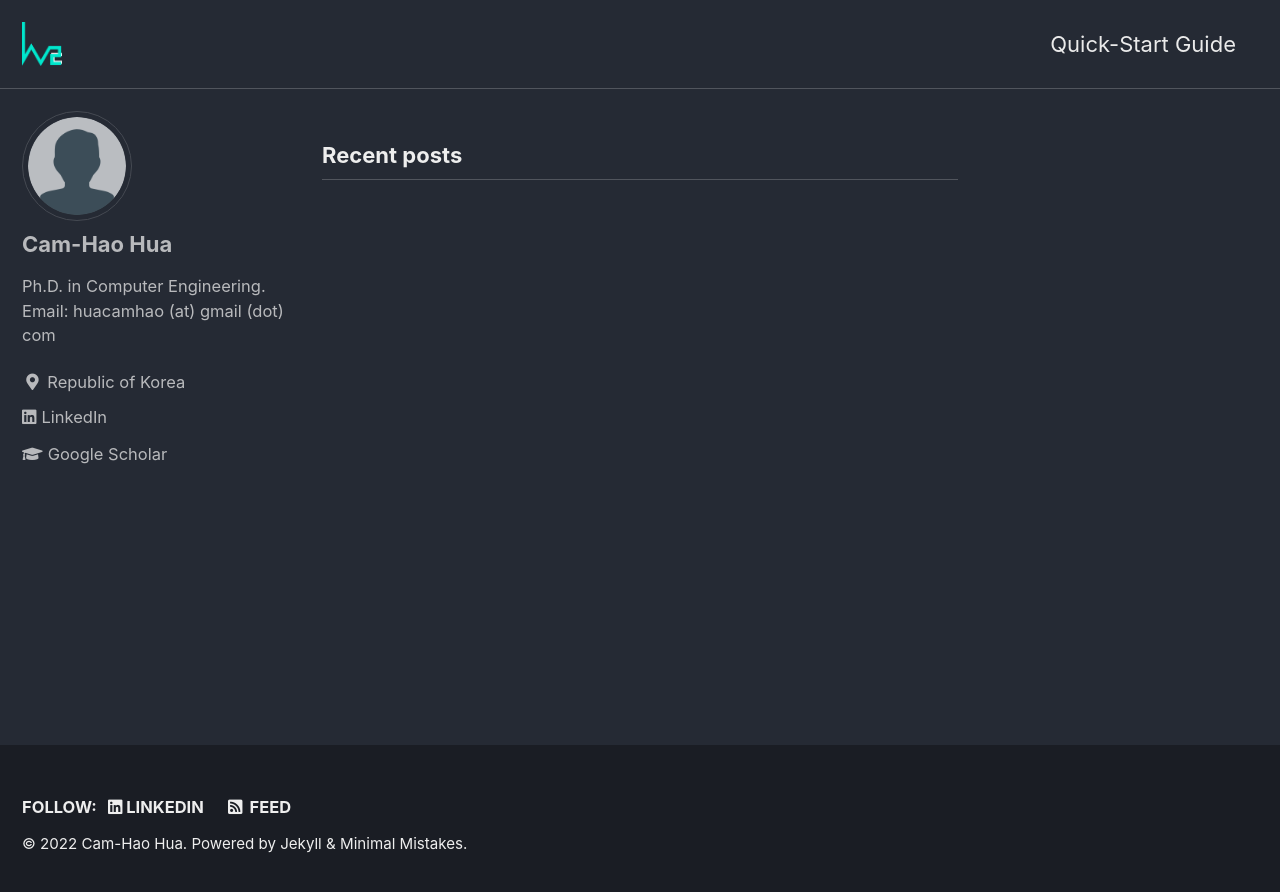
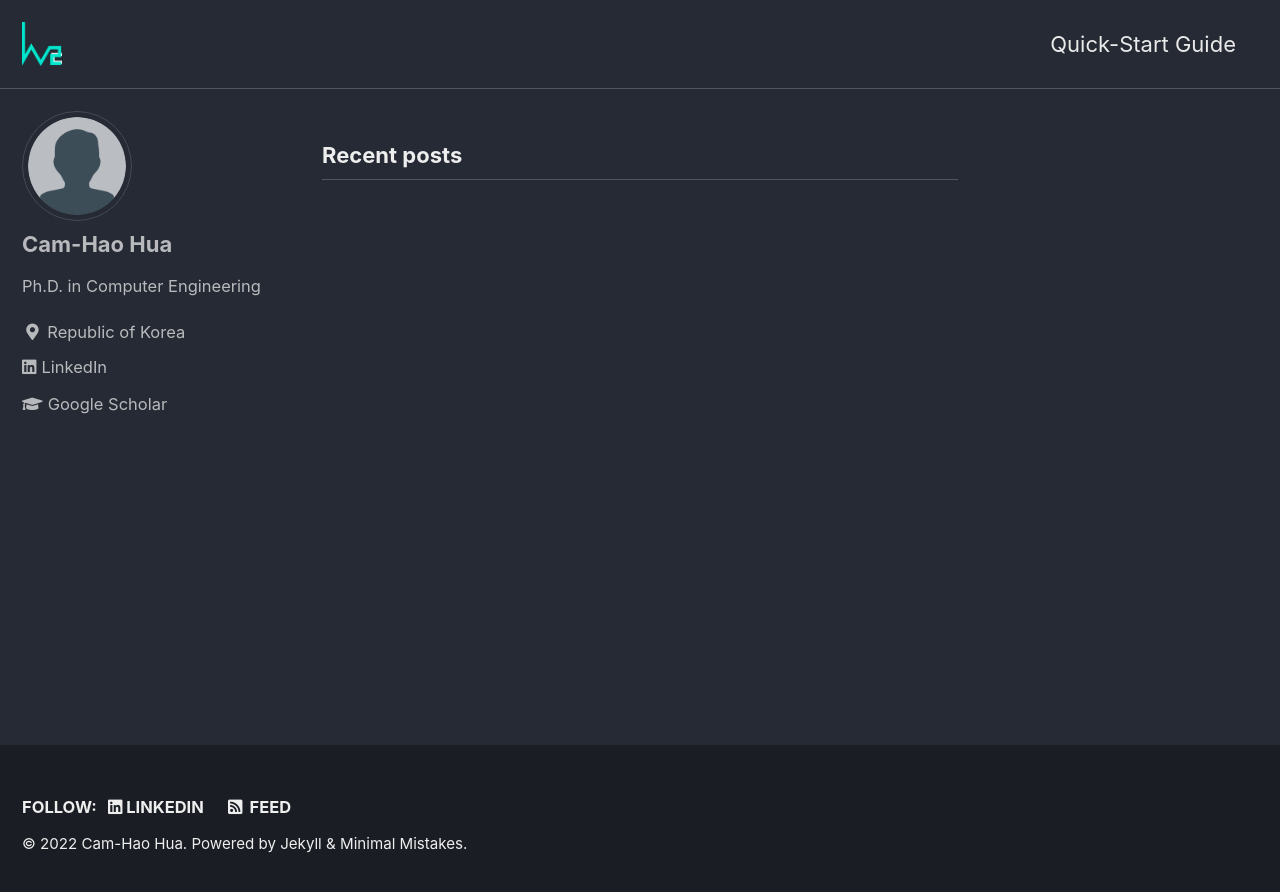
Before and after one commit to camhao168/camhao168.github.io, a Jekyll site: the page built from index.html, in a window 1280 px wide. Shown: the top 892 px of the page. Built offline with Jekyll 4.4.1, drawn with Linux system fonts in a browser that asks for light colours; cached includes are drawn as plain includes; the list of posts is cut into pages by our own code.

Commit message:
Update _config.yml

```diff
--- a/_config.yml
+++ b/_config.yml
@@ -106,9 +106,11 @@ analytics:
 author:
   name             : "Cam-Hao Hua"
   avatar           : "/assets/images/bio-photo-anonymous.png" # path of avatar image
-  bio              : "Ph.D. in Computer Engineering. Email: huacamhao (at) gmail (dot) com"
+  bio              : "Ph.D. in Computer Engineering"
   location         : "Republic of Korea"
   links:
+    - label: "huacamhao (at) gmail (dot) com"
+    - icon: "fas fa-fw fa-envelope-square"
     - label: "LinkedIn"
       icon: "fab fa-linkedin"
       url: "https://www.linkedin.com/in/cam-hao-hua-a3246ab2/"
```
